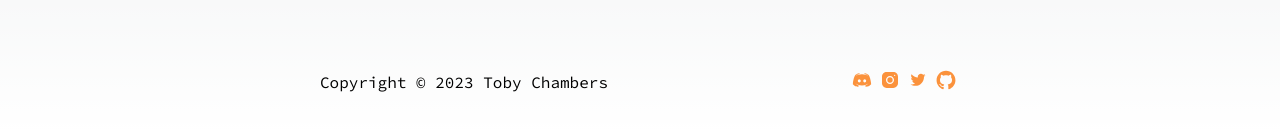
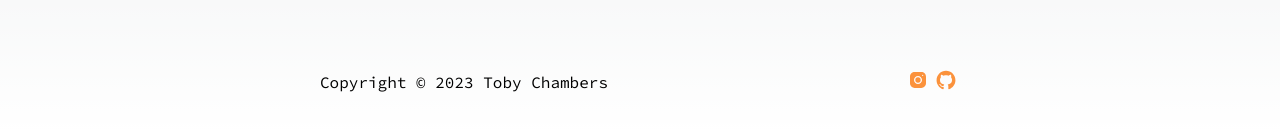
Before and after one commit to piedart/site, a Next.js app: page / in a window 1280 px wide. Shown: the part 666-796 px from the top of the page. Built offline with nearby package versions, Linux system fonts and the light colour scheme.

Commit message:
footer links

```diff
--- a/src/app/Footer.tsx
+++ b/src/app/Footer.tsx
@@ -1,15 +1,12 @@
+import Link from 'next/link';
+
 export function Footer() {
   return (
     <div className="w-1/2 mx-[25%]  h-[50px] flex flex-row justify-between py-16">
       <h4>Copyright © 2023 Toby Chambers</h4>
       <div>
         <ul className="flex flex-row">
-          <svg xmlns="http://www.w3.org/2000/svg" viewBox="0 0 48 48" width="20px" height="20px" className="mx-1">
-            <path
-              fill="#fb923c"
-              d="M40,12c0,0-4.585-3.588-10-4l-0.488,0.976C34.408,10.174,36.654,11.891,39,14c-4.045-2.065-8.039-4-15-4s-10.955,1.935-15,4c2.346-2.109,5.018-4.015,9.488-5.024L18,8c-5.681,0.537-10,4-10,4s-5.121,7.425-6,22c5.162,5.953,13,6,13,6l1.639-2.185C13.857,36.848,10.715,35.121,8,32c3.238,2.45,8.125,5,16,5s12.762-2.55,16-5c-2.715,3.121-5.857,4.848-8.639,5.815L33,40c0,0,7.838-0.047,13-6C45.121,19.425,40,12,40,12z M17.5,30c-1.933,0-3.5-1.791-3.5-4c0-2.209,1.567-4,3.5-4s3.5,1.791,3.5,4C21,28.209,19.433,30,17.5,30z M30.5,30c-1.933,0-3.5-1.791-3.5-4c0-2.209,1.567-4,3.5-4s3.5,1.791,3.5,4C34,28.209,32.433,30,30.5,30z"
-            />
-          </svg>
+          <Link href="https://www.instagram.com/_tobychambers/">
             <svg xmlns="http://www.w3.org/2000/svg" viewBox="0 0 30 30" width="20px" height="20px" className="mx-1">
               {' '}
               <path
@@ -17,12 +14,8 @@ export function Footer() {
                 d="M 9.9980469 3 C 6.1390469 3 3 6.1419531 3 10.001953 L 3 20.001953 C 3 23.860953 6.1419531 27 10.001953 27 L 20.001953 27 C 23.860953 27 27 23.858047 27 19.998047 L 27 9.9980469 C 27 6.1390469 23.858047 3 19.998047 3 L 9.9980469 3 z M 22 7 C 22.552 7 23 7.448 23 8 C 23 8.552 22.552 9 22 9 C 21.448 9 21 8.552 21 8 C 21 7.448 21.448 7 22 7 z M 15 9 C 18.309 9 21 11.691 21 15 C 21 18.309 18.309 21 15 21 C 11.691 21 9 18.309 9 15 C 9 11.691 11.691 9 15 9 z M 15 11 A 4 4 0 0 0 11 15 A 4 4 0 0 0 15 19 A 4 4 0 0 0 19 15 A 4 4 0 0 0 15 11 z"
               />
             </svg>
-          <svg xmlns="http://www.w3.org/2000/svg" viewBox="0 0 48 48" width="20px" height="20px" className="mx-1">
-            <path
-              fill="#fb923c"
-              d="M42,12.429c-1.323,0.586-2.746,0.977-4.247,1.162c1.526-0.906,2.7-2.351,3.251-4.058c-1.428,0.837-3.01,1.452-4.693,1.776C34.967,9.884,33.05,9,30.926,9c-4.08,0-7.387,3.278-7.387,7.32c0,0.572,0.067,1.129,0.193,1.67c-6.138-0.308-11.582-3.226-15.224-7.654c-0.64,1.082-1,2.349-1,3.686c0,2.541,1.301,4.778,3.285,6.096c-1.211-0.037-2.351-0.374-3.349-0.914c0,0.022,0,0.055,0,0.086c0,3.551,2.547,6.508,5.923,7.181c-0.617,0.169-1.269,0.263-1.941,0.263c-0.477,0-0.942-0.054-1.392-0.135c0.94,2.902,3.667,5.023,6.898,5.086c-2.528,1.96-5.712,3.134-9.174,3.134c-0.598,0-1.183-0.034-1.761-0.104C9.268,36.786,13.152,38,17.321,38c13.585,0,21.017-11.156,21.017-20.834c0-0.317-0.01-0.633-0.025-0.945C39.763,15.197,41.013,13.905,42,12.429"
-            />
-          </svg>
+          </Link>
+          <Link href="https://github.com/piedart">
             <svg viewBox="0 0 128 128" width="20px" height="20px" className="mx-1">
               <g fill="#fb923c">
                 <path
@@ -33,6 +26,7 @@ export function Footer() {
                 <path d="M26.484 91.806c-.133.3-.605.39-1.035.185-.44-.196-.685-.605-.543-.906.13-.31.603-.395 1.04-.188.44.197.69.61.537.91zm2.446 2.729c-.287.267-.85.143-1.232-.28-.396-.42-.47-.983-.177-1.254.298-.266.844-.14 1.24.28.394.426.472.984.17 1.255zM31.312 98.012c-.37.258-.976.017-1.35-.52-.37-.538-.37-1.183.01-1.44.373-.258.97-.025 1.35.507.368.545.368 1.19-.01 1.452zm3.261 3.361c-.33.365-1.036.267-1.552-.23-.527-.487-.674-1.18-.343-1.544.336-.366 1.045-.264 1.564.23.527.486.686 1.18.333 1.543zm4.5 1.951c-.147.473-.825.688-1.51.486-.683-.207-1.13-.76-.99-1.238.14-.477.823-.7 1.512-.485.683.206 1.13.756.988 1.237zm4.943.361c.017.498-.563.91-1.28.92-.723.017-1.308-.387-1.315-.877 0-.503.568-.91 1.29-.924.717-.013 1.306.387 1.306.88zm4.598-.782c.086.485-.413.984-1.126 1.117-.7.13-1.35-.172-1.44-.653-.086-.498.422-.997 1.122-1.126.714-.123 1.354.17 1.444.663zm0 0"></path>
               </g>
             </svg>
+          </Link>
         </ul>
       </div>
     </div>
```
Lines whose indentation alone changed are shown as unchanged.
